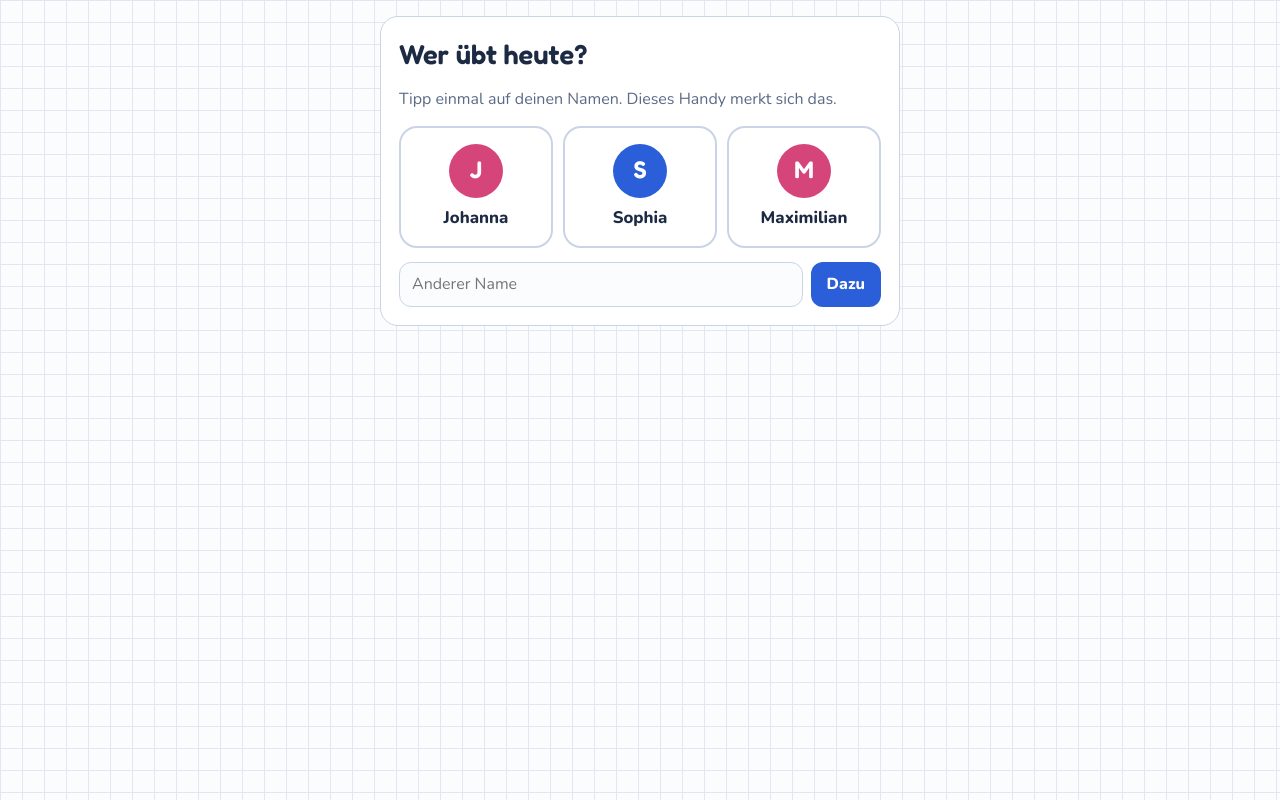
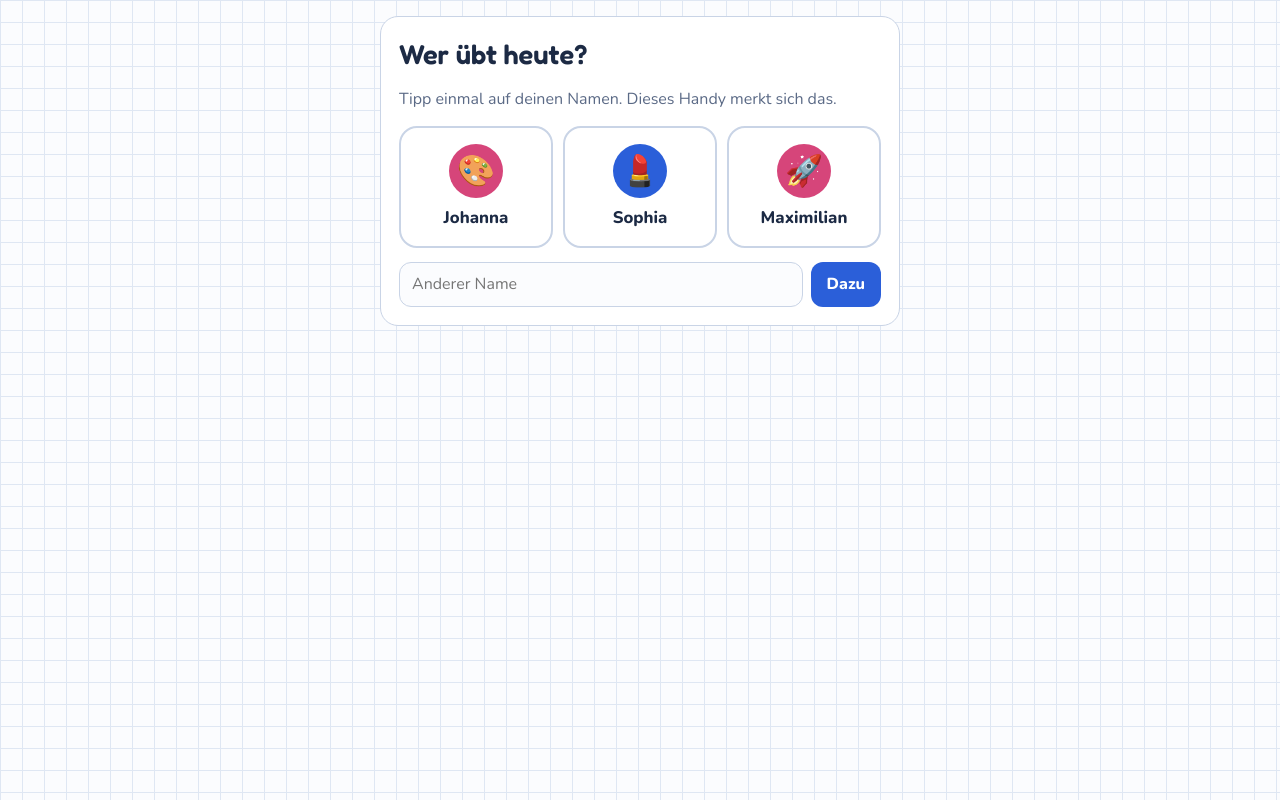
Before and after one commit to vibe-collector/vokabel-app, a plain HTML site: page index.html in a window 1280 px wide. Drawn offline with nearby package versions, Linux system fonts and the light colour scheme.

Commit message:
Icons für Johanna, Sophia und Maximilian
Co-Authored-By: Claude Opus 5.5 <noreply@anthropic.com>
Claude-Session: https://claude.ai/code/session_01DSc19Xb78DUuGTSHCAWF7D

```diff
--- a/index.html
+++ b/index.html
@@ -165,6 +165,8 @@ select { font: inherit; color: var(--ink); background: var(--paper); border: 1px
 .linkish { background: none; border: 0; color: var(--accent); font-weight: 800; padding: 4px 0; text-align: left; }
 .empty { text-align: center; padding: 10px; }
 .chip.empty-lang { opacity: .6; }
+.avatar.has-icon { font-family: "Apple Color Emoji", "Segoe UI Emoji", "Noto Color Emoji", sans-serif; font-size: 1.05rem; }
+.person .avatar.has-icon { font-size: 1.9rem; }
 .howto summary { font-family: var(--font-display); font-size: 1.15rem; font-weight: 600; cursor: pointer; }
 .howto ol { margin: 0; padding-left: 1.2em; display: grid; gap: 8px; }
 .howto[open] { gap: 12px; }
@@ -260,7 +262,12 @@ select { font: inherit; color: var(--ink); background: var(--paper); border: 1px
     return el;
   };
   const colorFor = name => COLORS[[...name].reduce((a, c) => a + c.charCodeAt(0), 0) % COLORS.length];
-  const avatar = name => { const a = $("span", { class: "avatar" }, name[0].toUpperCase()); a.style.background = colorFor(name); return a; };
+  const ICONS = { johanna: "🎨", sophia: "💄", sophie: "💄", maximilian: "🚀" };
+  const avatar = name => {
+    const icon = ICONS[name.toLowerCase()];
+    const a = $("span", { class: "avatar" + (icon ? " has-icon" : "") }, icon || name[0].toUpperCase());
+    a.style.background = colorFor(name); return a;
+  };
   const fmtDate = iso => new Date(iso + "T12:00:00").toLocaleDateString("de-AT", { day: "numeric", month: "short" });
   const shuffle = a => { a = a.slice(); for (let i = a.length - 1; i > 0; i--) { const j = Math.floor(Math.random() * (i + 1)); [a[i], a[j]] = [a[j], a[i]]; } return a; };
   const rateOf = st => st && (st.r + st.w) ? st.r / (st.r + st.w) : null;
```
